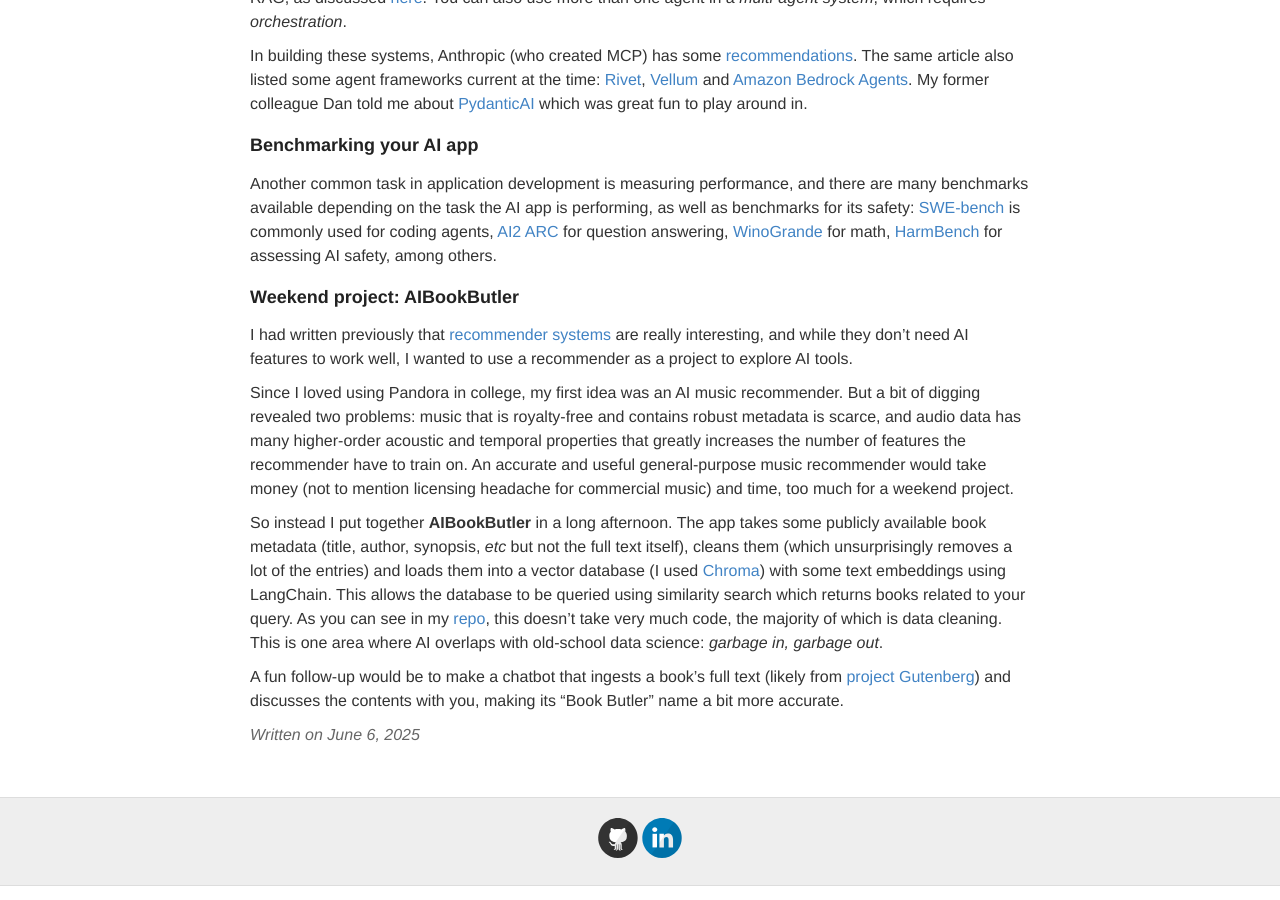
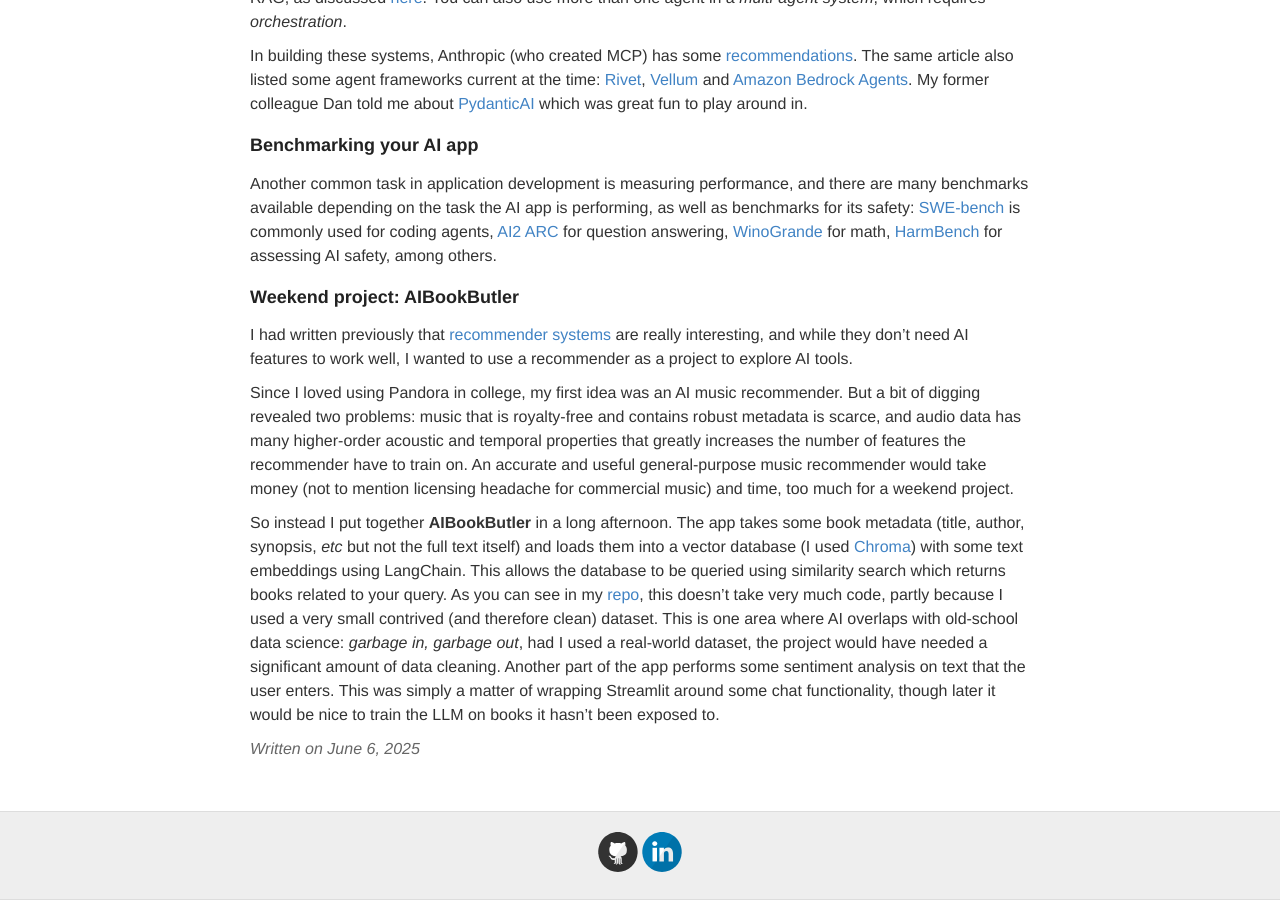
Before and after one commit to ptvan/ptvan.github.io, a Jekyll site: the page built from _posts/2025-06-06-building-AI-apps.md, in a window 1280 px wide and 900 px high, scrolled down 1179 px. Built offline with Jekyll 4.4.1, drawn with Linux system fonts in a browser that asks for light colours.

Commit message:
updated AI apps blogpost

```diff
--- a/_posts/2025-06-06-building-AI-apps.md
+++ b/_posts/2025-06-06-building-AI-apps.md
@@ -33,6 +33,4 @@
 
 Since I loved using Pandora in college, my first idea was an AI music recommender. But a bit of digging revealed two problems: music that is royalty-free and contains robust metadata is scarce, and audio data has many higher-order acoustic and temporal properties that greatly increases the number of features the recommender have to train on. An accurate and useful general-purpose music recommender would take money (not to mention licensing headache for commercial music) and time, too much for a weekend project.
 
-So instead I put together **AIBookButler** in a long afternoon. The app takes some publicly available book metadata (title, author, synopsis, _etc_ but not the full text itself), cleans them (which unsurprisingly removes a lot of the entries) and loads them into a vector database (I used [Chroma](https://python.langchain.com/docs/integrations/vectorstores/chroma/)) with some text embeddings using LangChain. This allows the database to be queried using similarity search which returns books related to your query. As you can see in my [repo](https://github.com/ptvan/AIBookButler), this doesn't take very much code, the majority of which is data cleaning. This is one area where AI overlaps with old-school data science: _garbage in, garbage out_.
-
-A fun follow-up would be to make a chatbot that ingests a book's full text (likely from [project Gutenberg](https://www.gutenberg.org/)) and discusses the contents with you, making its "Book Butler" name a bit more accurate.
+So instead I put together **AIBookButler** in a long afternoon. The app takes some book metadata (title, author, synopsis, _etc_ but not the full text itself) and loads them into a vector database (I used [Chroma](https://python.langchain.com/docs/integrations/vectorstores/chroma/)) with some text embeddings using LangChain. This allows the database to be queried using similarity search which returns books related to your query. As you can see in my [repo](https://github.com/ptvan/AIBookButler), this doesn't take very much code, partly because I used a very small contrived (and therefore clean) dataset. This is one area where AI overlaps with old-school data science: _garbage in, garbage out_, had I used a real-world dataset, the project would have needed a significant amount of data cleaning. Another part of the app performs some sentiment analysis on text that the user enters. This was simply a matter of wrapping Streamlit around some chat functionality, though later it would be nice to train the LLM on books it hasn't been exposed to.
```
